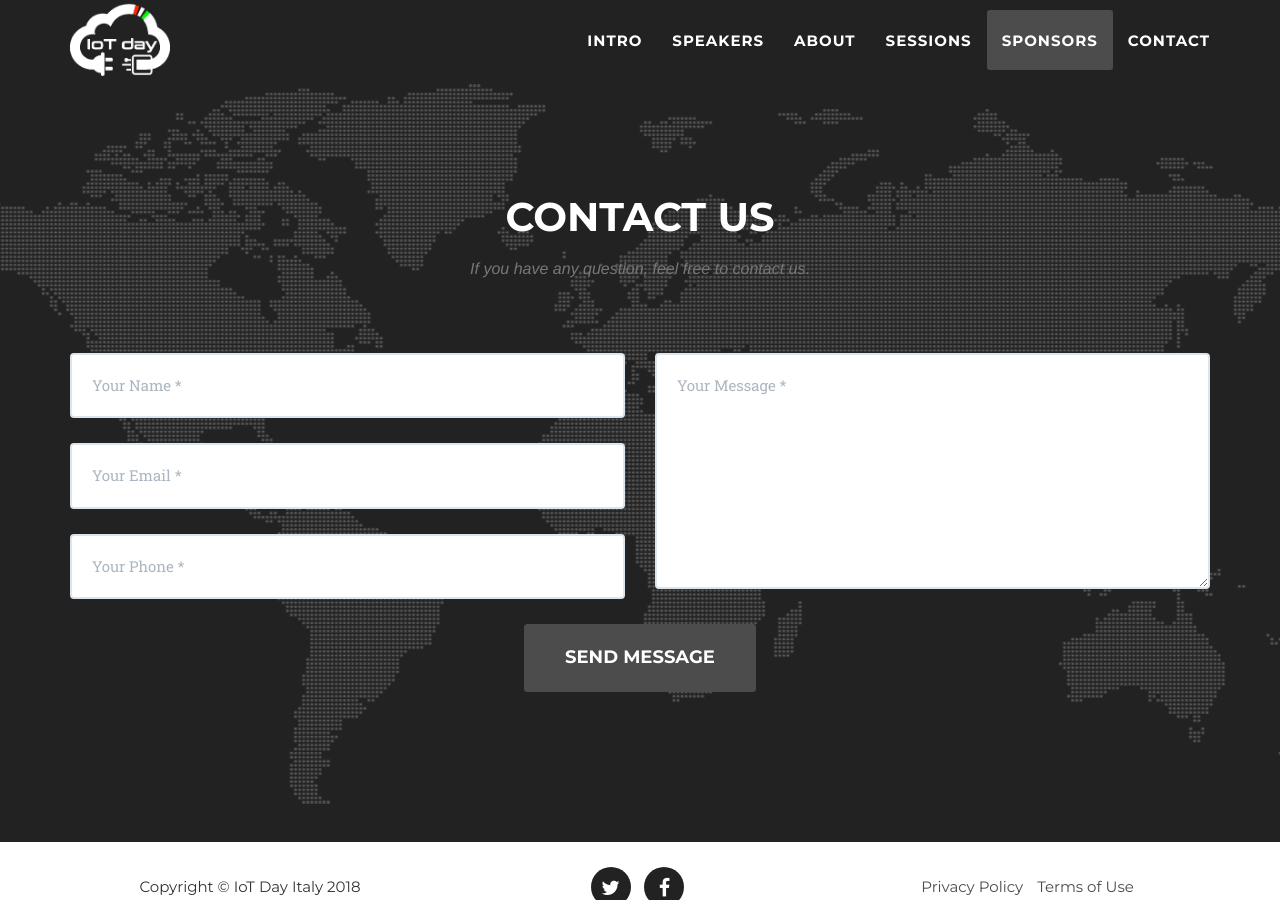
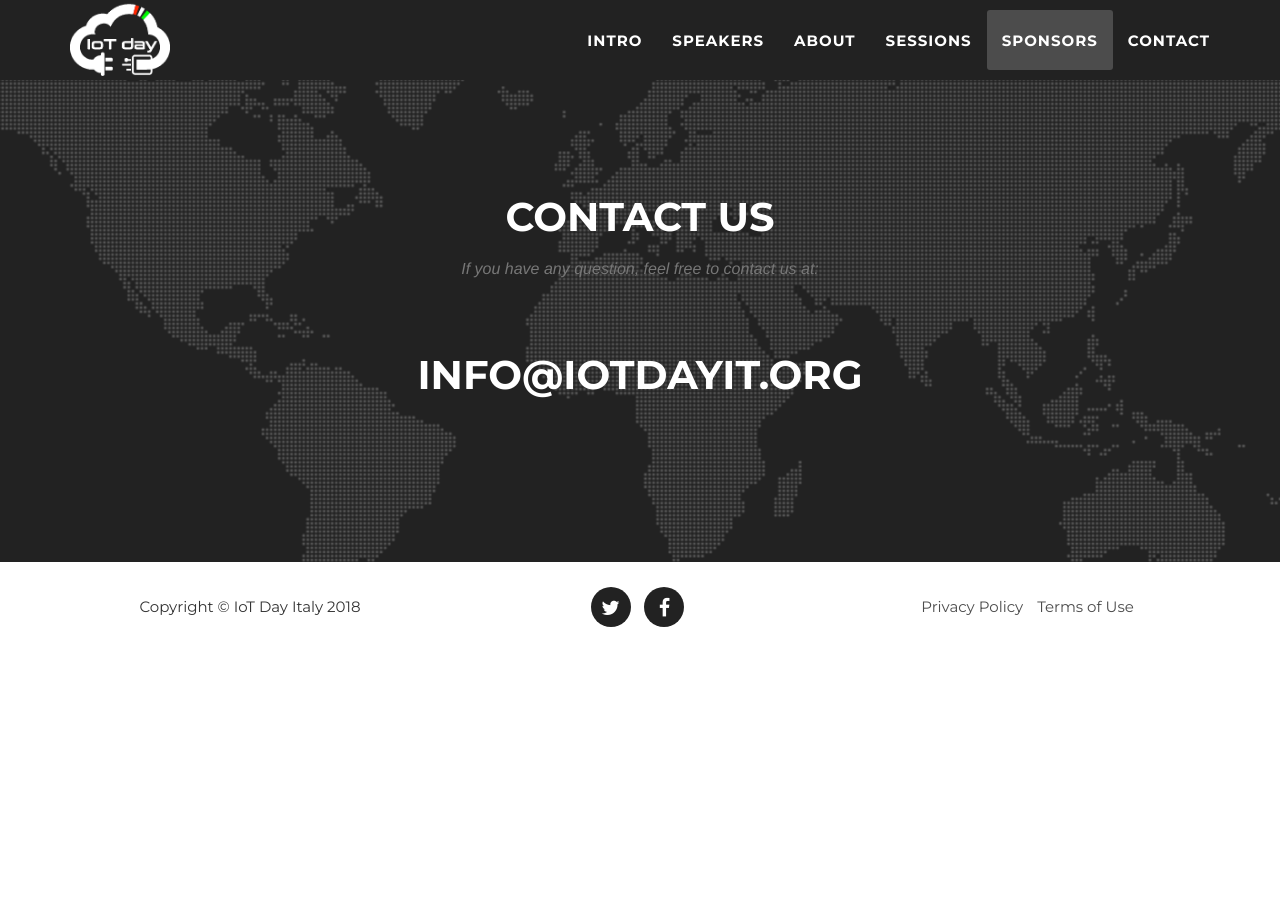
Before and after one commit to iotdayit/iotdayit.github.io, a Jekyll site: the page built from index.html, in a window 1280 px wide and 900 px high, scrolled down 8106 px. Built offline with Jekyll 4.4.1, drawn with Linux system fonts in a browser that asks for light colours; some web fonts are replaced; after the commit the page ends 8758 px from its top, so only the background shows below that.

Commit message:
Removed contact form

```diff
--- a/_includes/contact.html
+++ b/_includes/contact.html
@@ -3,40 +3,8 @@
         <div class="row">
             <div class="col-lg-12 text-center">
                 <h2 class="section-heading">Contact Us</h2>
-                    <h3 class="section-subheading text-muted">If you have any question, feel free to contact us.</h3>
-                </div>
-            </div>
-            <div class="row">
-                <div class="col-lg-12">
-                    <form name="sentMessage" id="contactForm" novalidate>
-                        <div class="row">
-                            <div class="col-md-6">
-                                <div class="control-group form-group">
-                                    <input type="text" class="form-control" placeholder="Your Name *" id="name" required data-validation-required-message="Please enter your name.">
-                                    <p class="help-block text-danger"></p>
-                                </div>
-                                <div class="control-group form-group">
-                                    <input type="email" class="form-control" placeholder="Your Email *" id="email" required data-validation-required-message="Please enter your email address.">
-                                    <p class="help-block text-danger"></p>
-                                </div>
-                                <div class="control-group form-group">
-                                    <input type="tel" class="form-control" placeholder="Your Phone *" id="phone" required data-validation-required-message="Please enter your phone number.">
-                                    <p class="help-block text-danger"></p>
-                                </div>
-                            </div>
-                            <div class="col-md-6">
-                                <div class="control-group form-group">
-                                    <textarea class="form-control" placeholder="Your Message *" id="message" required data-validation-required-message="Please enter a message."></textarea>
-                                    <p class="help-block text-danger"></p>
-                                </div>
-                            </div>
-                            <div class="clearfix"></div>
-                            <div class="col-lg-12 text-center">
-                                <div id="success"></div>
-                                <button type="submit" class="btn btn-xl">Send Message</button>
-                            </div>
-                        </div>
-                    </form>
+                <h3 class="section-subheading text-muted">If you have any question, feel free to contact us at:</h3>
+                <h2 class="section-heading">info@iotdayit.org</h2>
             </div>
         </div>
     </div>
```
Lines whose indentation alone changed are shown as unchanged.
